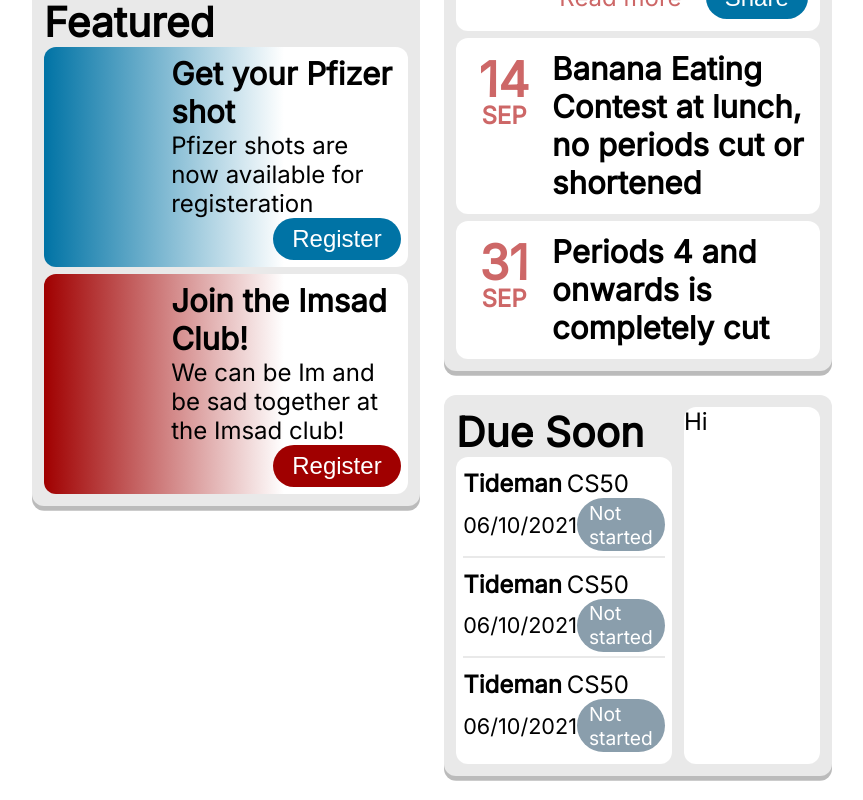
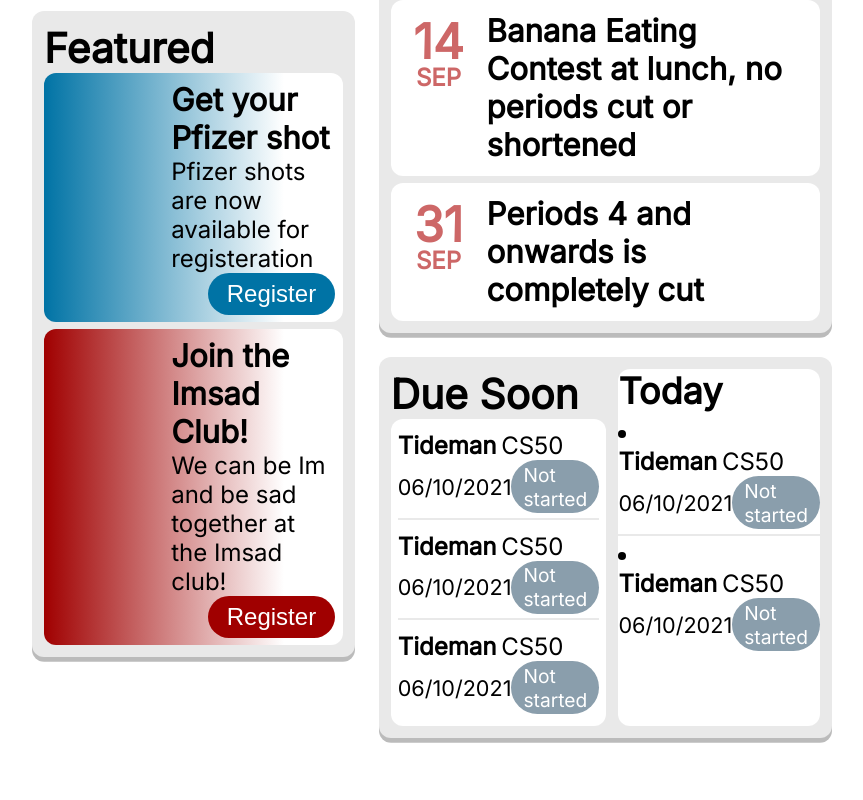
Before and after one commit to colony-school/Cschool-frontend, a Next.js app: page / in a window 1280 px wide. Shown: the part 459-1259 px from the top of the page, without its empty margins (208-1071 px from the left). After the commit the page ends 1221 px from the top, so only its background shows below. Built offline with nearby package versions, Linux system fonts and the light colour scheme.

Commit message:
Fixed packages

```diff
--- a/src/pages/classrooms.tsx
+++ b/src/pages/classrooms.tsx
@@ -7,8 +7,8 @@ import styles from "../styles/pages/classrooms.module.scss";
 // Internal modules import
 import { Dropdown } from "../components/form/dropdown";
 
-
-const Classrooms = (): JSX.Element => {
+// Main component
+const Classrooms: NextPage = () => {
     return (
         <section className={styles["classrooms-card"]}>
             <div className={styles["school-filter"]}>
--- a/src/pages/index.tsx
+++ b/src/pages/index.tsx
@@ -171,7 +171,11 @@ const DueSoon = (): JSX.Element => {
                         </ul>
                     </div>
                 </div>
-                <div className={styles["due-today-card"]}>Hi</div>
+                <div className={styles["due-today-card"]}>
+                    <h2>Today</h2>
+                    <DueItem />
+                    <DueItem />
+                </div>
             </div>
         </section>
     );
```
Also changed, not shown: package.json (+2 -5 lines), 1 other file (tests, documents, lock files or other folders).
